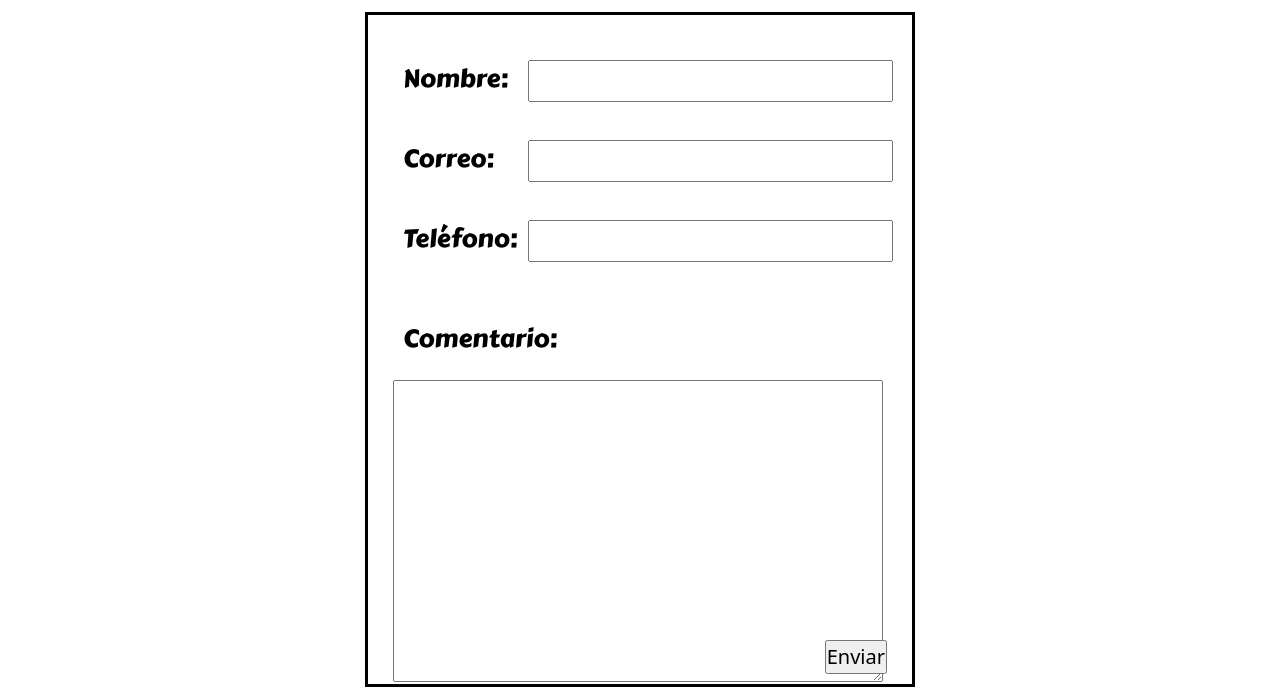
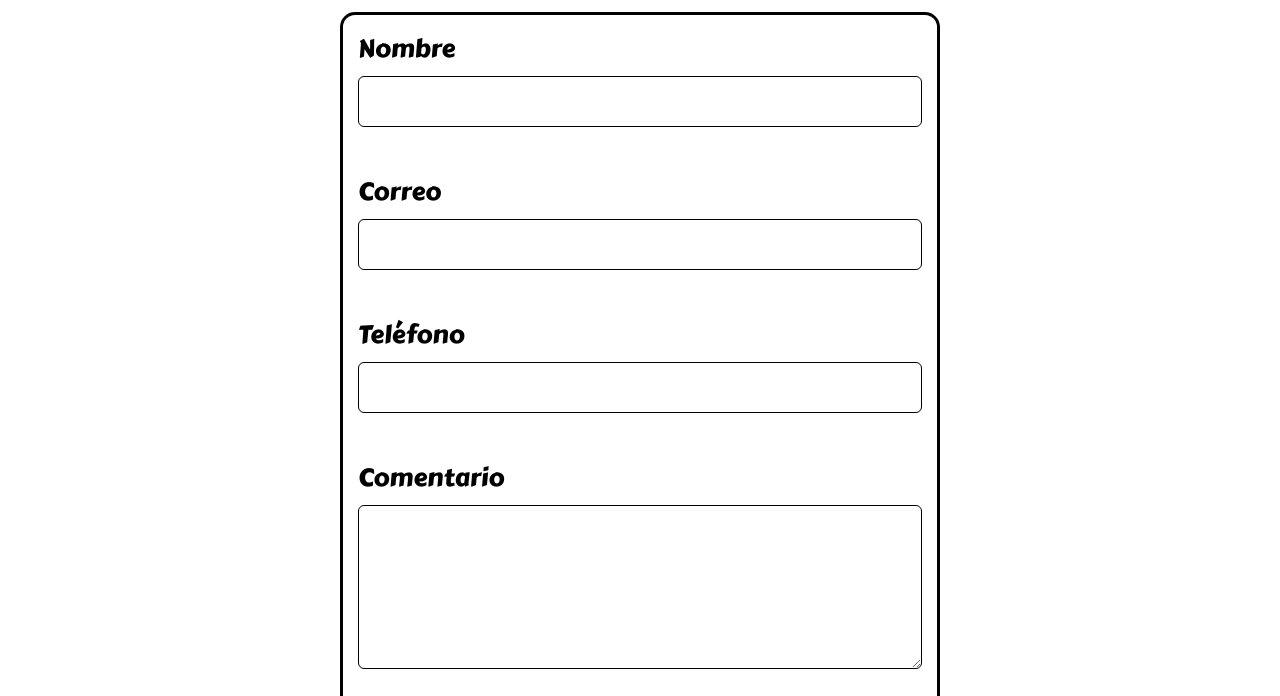
Before and after one commit to Nugatu/proyecto_funko, a website: page views/contacto.html in a window 1280 px wide. Shown: the part 256-952 px from the top of the page. Drawn offline with nearby package versions, Linux system fonts and the light colour scheme; a web font is replaced by a local one.

Commit message:
Ultimas actualizaciones

```diff
--- a/scss/views/_contacto.scss
+++ b/scss/views/_contacto.scss
@@ -1,5 +1,30 @@
 /*Inicio de Main - Contacto*/
-.main .title-contact h1 {
+/*Grid*/
+#grid-contact {
+    display: grid;
+    grid-template-areas:
+    "name"
+    "mail"
+    "phone"
+    "comment";
+    grid-template-columns: auto;
+    grid-template-rows: 1fr 1fr 1fr 3fr;
+}
+
+.form__data__name {
+    grid-area: name;
+}
+
+.form__data__mail {
+    grid-area: mail;
+}
+
+.form__data__phone {
+    grid-area: phone;
+}
+
+/*Formulario de contacto*/
+.title-contact h1 {
     font-family: 'Carter One', cursive;
     font-size: map-get($font-sizes , text-xxl);
     text-align: center;
@@ -9,65 +34,98 @@
 }
 
 .form {
+    display: flex;
+    flex-direction: column;
+    justify-content: space-evenly;
+    align-items: center;
+    text-align: center;
     margin: 25px;
-    text-align: center;
+
 
     &__data {
+        @include sizes (600px, 750px);
         border: 3px solid black;
-        display: inline-block;
         text-align: center;
-        width: 550px;
-        height: 675px;
-        position: relative;
+        border: 3px solid black;
+        border-radius: 15px;
     }
 
     &__data__item {
-        position: relative;
-        margin: 10px;
-        padding: 35px;
+        padding: 15px;
+        text-align: start;
 
         label {
             font-family: 'Carter One', cursive;
             font-size: 25px;
-            position: absolute;
-            left: 25px;
         }
 
         input {
-            position: absolute;
             font-size: 25px;
-            left: 150px;
+            border: 1px solid black;
         }
     }
 
     &__data__comment {
-        position: relative;
+        grid-area: comment;
+        display: flex;
+        flex-direction: column;
+        justify-content: space-evenly;
+        align-items: stretch;
+        padding: 15px;
+        text-align: start;
 
         label {
             font-family: 'Carter One', cursive;
             font-size: 25px;
-            margin-top: 55px;
-            position: absolute;
-            top:0 ;
-            left: 35px;
         }
     }
 
-    &__data__comment textarea {
-    width: 90%;
-    font-size: 20px;
-    margin-top: 15px;
-    position: absolute;
-    top: 100px ;
-    left: 25px;
+        textarea {
+            font-size: 20px;
+            border: 1px solid black;
+    }
+
+    &__data__textarea-input {
+        font-size: 25px;
+        padding: 0px 5px;
+        font-family: 'Carter One', cursive;
+        background-color: map-get($colors , primary);
+
+    }
 }
 
-    &__data__textarea-input {
-    position: absolute;
-    margin: 10px;
-    bottom:0 ;
-    right: 15px;
-    font-size: 20px;
+/*Responsive*/
+@media (max-width: 768px) {
+    .title-contact h1 {
+        font-size: 55px;
+    }
+
+    .form__data {
+        @include sizes (480px, 750px);
+    }
 }
+
+@media (max-width: 560px) {
+    .form__data {
+        @include sizes (360px, 750px);
+    }
+}
+
+@media (max-width: 480px) {
+    .title-contact h1 {
+        font-size: map-get($font-sizes , text-xl);
+    }
+    .form__data {
+        @include sizes (300px, 750px);
+    }
+}
+
+@media (max-width: 360px) {
+    .title-contact h1 {
+        font-size: map-get($font-sizes , text-lg);
+    }
+    .form__data {
+        @include sizes (240px, 750px);
+    }
 }
 /*Fin de Main - Contacto*/
--- a/views/contacto.html
+++ b/views/contacto.html
@@ -41,23 +41,23 @@
             <section class="title-contact">
                 <h1>¡Escríbenos!</h1>
             </section>
-            <section class="form">
+            <section class="form grid-contact">
                 <form class="form__data" action="#">
-                    <div class="form__data__item">
-                        <label for="nombre">Nombre:</label>
-                        <input type="text" name="nombre" id="">
+                    <div class="mb-3 form__data__item form__data__name">
+                        <label for="exampleFormControlInput1" class="form-label">Nombre</label>
+                        <input type="text" class="form-control" id="exampleFormControlInput1">
                     </div>
-                    <div class="form__data__item">
-                        <label for="correo">Correo:</label>
-                        <input type="email" name="correo" required>
+                    <div class="mb-3 form__data__item form__data__phone">
+                        <label for="exampleFormControlInput1" class="form-label">Correo</label>
+                        <input type="email" class="form-control" id="exampleFormControlInput1" required>
                     </div>
-                    <div class="form__data__item">
-                        <label for="telefono">Teléfono:</label>
-                        <input type="number" name="telefono" id="">
+                    <div class="mb-3 form__data__item form__data__phone">
+                        <label for="exampleFormControlInput1" class="form-label">Teléfono</label>
+                        <input type="number" class="form-control" id="exampleFormControlInput1">
                     </div>
-                    <div class="form__data__comment">
-                        <label for="comentario">Comentario:</label>
-                        <textarea name="comentario" id="" cols="30" rows="10"></textarea>
+                    <div class="mb-3 form__data__comment">
+                        <label for="exampleFormControlTextarea1" class="form-label">Comentario</label>
+                        <textarea class="form-control" id="exampleFormControlTextarea1" rows="5"></textarea>
                     </div>
                     <input class="form__data__textarea-input" type="submit" value="Enviar">
                 </form>
```
Also changed, not shown: css/index.css.
